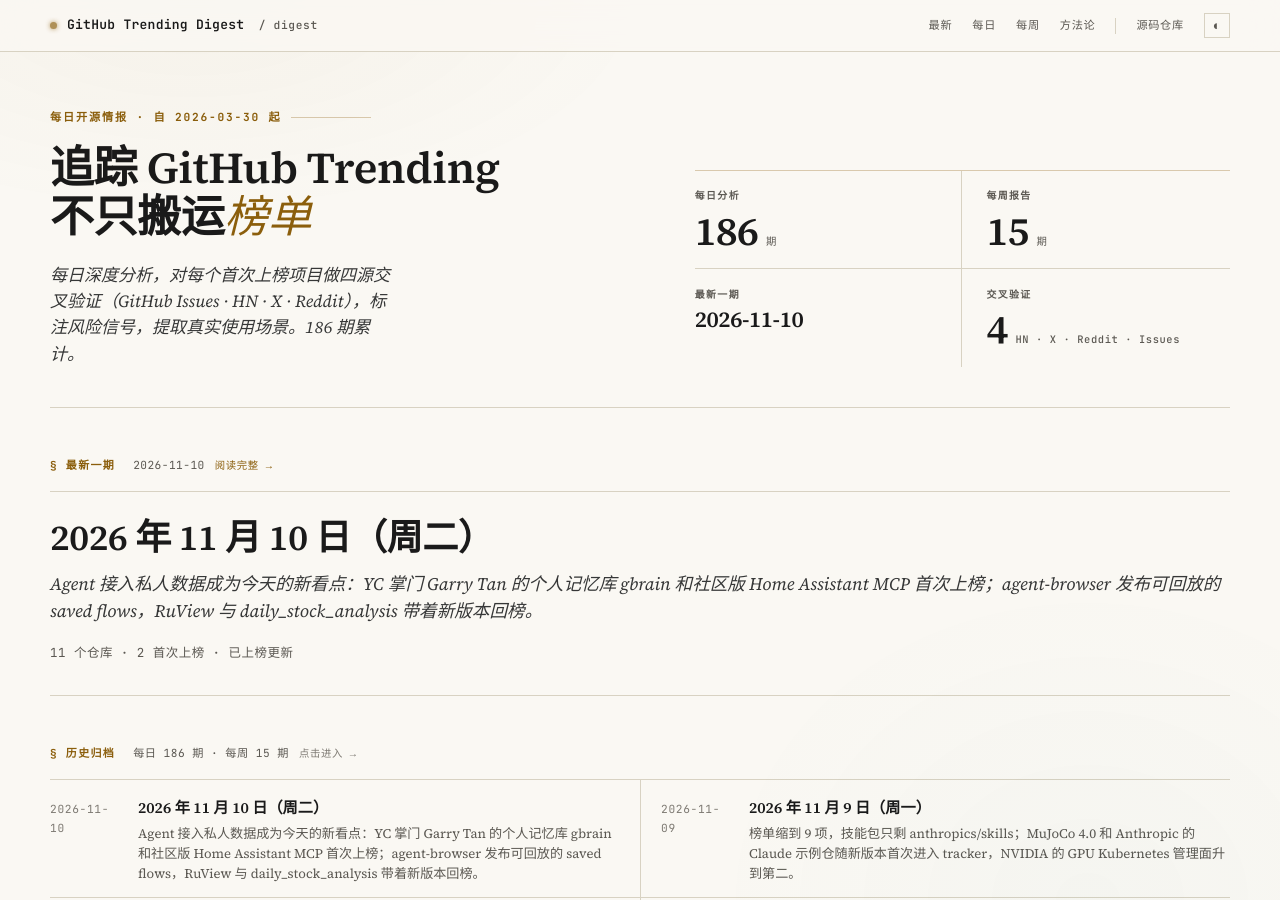
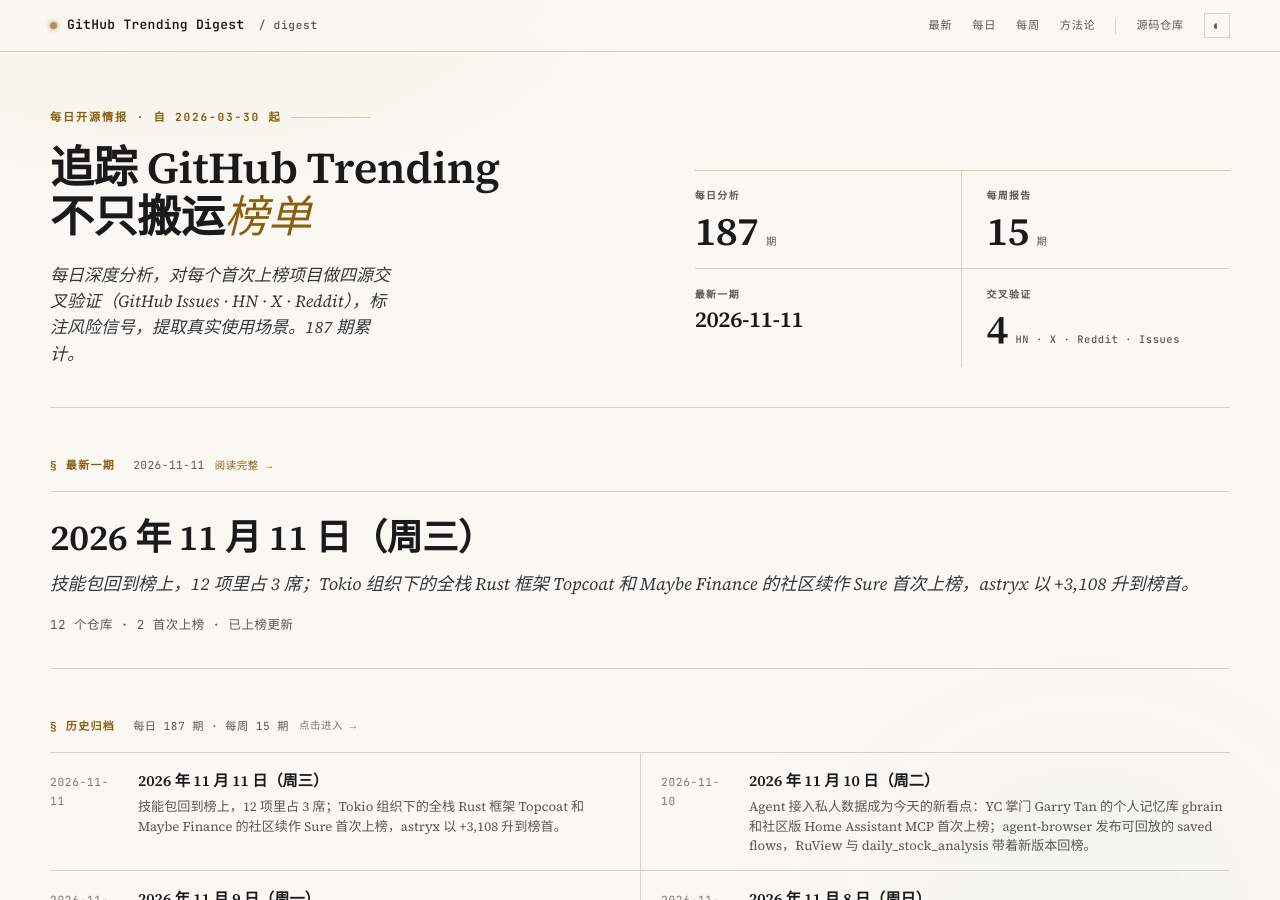
Before and after one commit to maxzyma/github-trending-digest, a Jekyll site: the page built from index.md, in a window 1280 px wide and 900 px high. Built offline with Jekyll 4.4.1, drawn with Linux system fonts in a browser that asks for light colours; some of the changed lines change nothing that is shown; some of the changed text lies outside the part shown.

Commit message:
daily: 2026-11-11 public archive

```diff
--- /dev/null
+++ b/daily/2026-11-11-analysis.md
@@ -0,0 +1,173 @@
+---
+layout: daily
+date: 2026-11-11
+title: GitHub Trending 深度分析 — 2026 年 11 月 11 日（周三）
+subtitle: 技能包回到榜上，12 项里占 3 席；Tokio 组织下的全栈 Rust 框架 Topcoat 和 Maybe Finance 的社区续作 Sure 首次上榜，astryx 以 +3,108 升到榜首。
+total: 12
+new_count: 2
+new_repos:
+  - repo: we-promise/sure
+    stars: 12012
+    star_delta: 159
+    lang: Ruby
+    source_strength: 中
+    risk_tags: ['stability', 'dependency', 'compliance', 'PR 积压']
+  - repo: tokio-rs/topcoat
+    stars: 6853
+    star_delta: 192
+    lang: Rust
+    source_strength: 强
+    risk_tags: ['stability', 'bus_factor', '开发体验', '功能缺口']
+updated_repos:
+  - repo: meta/astryx
+    change: ↑1
+    days_listed: 4
+  - repo: anthropics/skills
+    change: ↓1
+    days_listed: 4
+  - repo: anthropics/claude-quickstarts
+    change: ↑1
+    days_listed: 3
+  - repo: google-deepmind/mujoco
+    change: ↓1
+    days_listed: 3
+  - repo: homeassistant-ai/ha-mcp
+    change: ↑3
+    days_listed: 2
+  - repo: vercel-labs/agent-browser
+    change: ↓1
+    days_listed: 4
+  - repo: sherlock-project/sherlock
+    change: ↓6
+    days_listed: 4
+---
+
+# GitHub Trending 深度分析 — 2026 年 11 月 11 日（周三）
+
+_技能包回到榜上，12 项里占 3 席；Tokio 组织下的全栈 Rust 框架 Topcoat 和 Maybe Finance 的社区续作 Sure 首次上榜，astryx 以 +3,108 升到榜首。_
+
+_项目总数: 12 | 首次上榜: 2 | 重新上榜: 3 | 已上榜更新: 7 | 数据源: https://github.com/trending_
+
+## 本日主线
+
+**主线一：榜单地图 — 榜单扩到 12 项，技能包和 Claude 素材重新成为最大盘。** 昨天的 gbrain、RuView、daily_stock_analysis 和 OpenMausBot 离榜，2 个 NEW 和 3 个回榜项目补进来。今日 12 项可分 6 组：
+
+- **技能包与 Claude 素材**（4 项，最大盘）—— `anthropics/skills`（↓1，#2，+1,679）、`addyosmani/agent-skills`（RE，#3，+465）、`anthropics/claude-quickstarts`（↑1，#4，+531）、`mattpocock/skills`（RE，#12，+1,225）
+- **Agent 工具**（3 项）—— `homeassistant-ai/ha-mcp`（↑3，#7，+790）、`vercel-labs/agent-browser`（↓1，#8，+780）、`ranxianglei/billion-context`（RE，#11，+375）
+- **Web 开发框架**（2 项）—— `meta/astryx`（↑1，榜首，+3,108）、`tokio-rs/topcoat`（NEW，#10，+192）
+- **仿真**（1 项）—— `google-deepmind/mujoco`（↓1，#5，+456）
+- **OSINT**（1 项）—— `sherlock-project/sherlock`（↓6，#9，+2,393）
+- **个人财务应用**（1 项）—— `we-promise/sure`（NEW，#6，+159）
+
+12 项今日合计 +12,153 星，astryx 和 sherlock 两项占 5,501。昨天 4 项的 Agent 记忆与工具组今天剩 3 项，gbrain 只停留了 1 天，OpenMausBot 停留了 3 天。
+
+**主线二：两个 NEW 都是"完整应用"方向，和近期的 Agent 工具潮不同路。** Topcoat 是 Tokio 组织下的全栈 Rust Web 框架：页面在服务端渲染，交互逻辑用 `$(...)` 写成普通 Rust，框架把它转成浏览器里的 JavaScript，不需要 wasm 包和前端构建。它 7 月公开，11-09 和 11-10 连发 v0.12.0、v0.12.1，README 写明"早期、实验性，会有破坏性变更"。Sure 是已归档的 Maybe Finance 的社区续作，一个可以自己部署的记账和净值跟踪应用，上个月底发布 v0.7.6，目前有 896 个 open issue 和 PR。写 Rust 后端的读者可以看 Topcoat 的设计取舍，想把财务数据留在自己服务器上的读者可以看 Sure。
+
+**主线三：ha-mcp 上榜第二天日增量从 +31 涨到 +790。** 昨天它以 #10 首次上榜，今天升到 #7，星数从 6,023 到 6,700。仓库这两天只有 dev 构建和依赖更新，没有新的正式版本，增长来自上榜后的曝光。同组的 agent-browser 在 v0.42.0 之后继续合入改动：原生二进制改为按平台分包发布（#2150），大页面的快照提速（#2509）。
+
+**主线四：榜单解读提醒 — 三个技能包和 sherlock 的增量都找不到对应的仓库事件。** anthropics/skills、agent-skills、mattpocock/skills 今天合计 +3,369 星，三者主分支最近一次提交分别在 11-06、11-01 和 10-31。sherlock 连续四天日增量过千，今天 +2,393，最新版本仍是 9-08 的 v0.16.2，主分支最近一次提交是 11-01 的横幅调整。这些星数反映的是关注度的回流，读者不必因为它们上榜去找"新功能"。
+
+## 新上榜项目
+
+### [we-promise/sure](https://github.com/we-promise/sure) — NEW ⭐ 12,012（+159）| Ruby | 信源：中
+
+**它是什么**: 一个自己部署的个人记账和资产管理应用。你把银行账户、信用卡、券商持仓接进来，它汇总成净值曲线、收支分类和预算。README 写明它是已归档的 Maybe Finance 项目的社区 fork，由社区继续维护。
+
+**解决什么问题**: Maybe Finance 原团队停止开发并把仓库归档后，已经在用它的人没有了后续版本。Sure 接手这份代码继续发版，补银行和券商的数据接入。对不想把流水交给商业记账服务的人，它提供一个可以放在自己服务器上的选项。
+
+**谁在用、怎么用**（来自 Issues/README）:
+- 自托管净值跟踪：#10（26 条评论，2025-07 至今未关闭）报告净值要手动建一笔交易才算对，说明有人长期用它盯净值。
+- 银行流水同步：#88（24 条评论）、#2720（16 条评论）讨论 SimpleFIN、Enable Banking 同步后的总额错乱和去重误删交易。
+- 从其他记账工具迁移：#641（21 条评论）要求导入 Mint、YNAB 数据。
+- 券商接入：评论最多的 PR 在加新的数据源，如 StashAway（#4742，40 条评论）、eToro（#4700，27 条评论）。
+
+**社区怎么评价**:
+- 正面: 贡献者较分散，jjmata 428 次提交、zachgoll 230、Shpigford 220、gariasf 208、sokie 131；11 月以来新开 issue 44 个，连发三个 alpha 版本。
+- 负面: 核心的净值和余额计算问题长期未关（#10、#243）；#4790 报告 SimpleFIN 同步约 15 天后永久失败（已关闭）。
+- 健康度: 12,012 stars、892 forks、39 subscribers（约 308:1），896 个 open issue/PR（其中约 418 个是 PR），仓库 2025-07 创建，今天仍有推送。HN 只有一篇 1 分、0 评论的帖子；X 上没有检索到相关讨论；Reddit 本次未能检索到，热度未知。
+
+**风险与争议**:
+- **stability**: 净值、余额、同步去重等核心计算的 bug 积压时间长，财务数据出错的代价高。
+- **dependency**: 银行流水依赖 SimpleFIN、Enable Banking 等第三方聚合服务，覆盖范围和稳定性受它们限制。
+- **compliance**: AGPL-3.0 许可，修改后对外提供服务需要开放源码；README 另有商标使用限制，不能沿用 Maybe 的名称。
+- **PR 积压**: 约 418 个 open PR，合入速度跟不上提交速度。
+
+**技术备注**: Ruby on Rails，AGPL-3.0；提供 Docker 部署，最新正式版 v0.7.6（10-31）。
+
+### [tokio-rs/topcoat](https://github.com/tokio-rs/topcoat) — NEW ⭐ 6,853（+192）| Rust | 信源：强
+
+**它是什么**: 一个用 Rust 写完整网站的框架，README 的标语是"The full full-stack framework for Rust"。页面由服务器生成，按钮点击、展开收起这类交互也用 Rust 写，框架负责把它变成浏览器能跑的 JavaScript。路由、UI 组件、资源打包、Tailwind、会话、邮件和 OpenAPI 都自带。
+
+**解决什么问题**: 用 Rust 做 Web 应用，过去通常要后端一套 Rust、前端一套 JavaScript 工程，或者把 Rust 编译成 wasm 发到浏览器。Topcoat 让组件直接在服务端查数据库并渲染，省掉单独的 API 层；简单交互不用回服务器，也不需要 wasm 包和前端构建步骤。
+
+**谁在用、怎么用**（来自 Issues/HN）:
+- 个人项目：#486 的作者说自己在个人项目里用它并且喜欢，同时报告约 5k 行的项目改一行后 dev 重建要 37 秒，宏里的代码得不到语言服务器支持。
+- 多应用工作区：#517（5 条评论）报告多个应用共用 target 目录时，`topcoat dev` 会清掉其他应用的资源包。
+- 没有找到生产环境落地的案例。
+
+**社区怎么评价**:
+- 正面: HN 两次讨论都上了百分，7-17 的首发帖 134 分，9-25 的第二篇 114 分；有评论把它类比 Phoenix LiveView，Rails 背景的开发者认可这个方向。
+- 负面: HN 上有人质疑它没有数据库层却自称 full-stack，也有人担心它靠 Tokio 的名气而不是技术获得采用。#275（8 条评论，最热）提议把客户端代码从真实 Rust 编译成 JS，替换现在的表达式转译方式，核心设计仍在争论。
+- 健康度: 6,853 stars、302 forks、43 subscribers（约 159:1），58 个 open issue/PR，仓库 2026-04 创建，11-10 仍有推送。提交集中在 pikaju（965 次），Tokio 作者 carllerche 12 次。X 上以官宣和转述为主，没有看到独立使用反馈；Reddit 本次未能检索到。
+
+**风险与争议**:
+- **stability**: README 自述早期、实验性，0.x 版本从 10-24 的 v0.11.0 走到 11-10 的 v0.12.1，升级要预期破坏性变更。
+- **bus_factor**: 绝大部分提交来自一位开发者。
+- **开发体验**: 增量构建慢、宏内代码缺少 IDE 支持（#486）。
+- **功能缺口**: 与 Toasty ORM 的更好集成仍在 README 的 Roadmap 里，表单到数据库这一段还要自己写。
+
+**技术备注**: Rust，MIT 许可；服务端渲染加表达式转译，另有 htmx 和 Datastar 集成；最新版本 v0.12.1（11-10）。
+
+## 重新上榜项目
+
+### addyosmani/agent-skills — RE（#3，上次上榜 2026-10-10）
+
+- **Stars**: 115,207（今日 +465，较 10-10 的 104,019 增加 +11,188）
+- **更新**: 10-31 发布 0.6.15，11-01 合入"按代码和基线核对评审发现"的评审技能改动（#736），此后主分支无新提交。
+
+### ranxianglei/billion-context — RE（#11，上次上榜 2026-11-09）
+
+- **Stars**: 6,358（今日 +375，较 11-09 的 5,198 增加 +1,160）
+- **更新**: 版本仍是 11-07 的 v0.1.213。11-10 集中合入一批修复，包括 Hermes 插件卸载时恢复环境变量（#5991）和 CA 证书包过滤（#5809）。
+
+### mattpocock/skills — RE（#12，上次上榜 2026-11-08）
+
+- **Stars**: 320,987（今日 +1,225，较 11-08 的 317,761 增加 +3,226）
+- **更新**: 无显著更新。最新版本仍是 10-29 的 v1.3.2，主分支最近一次提交在 10-31。
+
+## 已上榜项目更新
+
+### meta/astryx — ↑1（连续上榜 4 天，#1）
+
+- **Stars**: 22,991（今日 +3,108，较 11-10 的 20,213 增加 +2,778）
+- **更新**: 11-10 连发 v0.7.12 和 v0.7.13。11-11 合入 SegmentedControl 拖动偏出控件后仍可继续选择（#10978），以及禁用的提交、重置按钮在页面激活前不会触发表单（#11107）。
+
+### anthropics/skills — ↓1（连续上榜 4 天，#2）
+
+- **Stars**: 192,382（今日 +1,679，较 11-10 的 191,049 增加 +1,333）
+- **更新**: 无显著更新，最后一次提交仍是 11-06。
+
+### anthropics/claude-quickstarts — ↑1（连续上榜 3 天，#4）
+
+- **Stars**: 20,524（今日 +531，较 11-10 的 20,041 增加 +483）
+- **更新**: 无显著更新，最后一次提交仍是 11-06。
+
+### google-deepmind/mujoco — ↓1（连续上榜 3 天，#5）
+
+- **Stars**: 17,390（今日 +456，较 11-10 的 16,937 增加 +453）
+- **更新**: 版本仍是 11-06 的 4.0.0。11-10 新增从 mjModel 配置渲染选项的函数，并把 Filament 渲染模块并入 Studio 以去掉重复打包。
+
+### homeassistant-ai/ha-mcp — ↑3（连续上榜 2 天，#7）
+
+- **Stars**: 6,700（今日 +790，较 11-10 的 6,023 增加 +677）
+- **更新**: 没有新的正式版本，dev 构建推进到 9.2.0.dev3471（11-11）。同期合入的是依赖升级和测试约束（#3051、#3054）。
+
+### vercel-labs/agent-browser — ↓1（连续上榜 4 天，#8）
+
+- **Stars**: 49,258（今日 +780，较 11-10 的 48,525 增加 +733）
+- **更新**: 版本仍是 11-10 的 v0.42.0。之后合入原生二进制按平台分包发布（#2150）和大页面快照提速（#2509）。
+
+### sherlock-project/sherlock — ↓6（连续上榜 4 天，#9）
+
+- **Stars**: 109,056（今日 +2,393，较 11-10 的 107,169 增加 +1,887）
+- **更新**: 无显著更新。最新版本仍是 9-08 的 v0.16.2，主分支最近一次提交是 11-01 的横幅调整。
--- /dev/null
+++ b/daily/2026-11-11.md
@@ -0,0 +1,18 @@
+# GitHub Trending 每日榜单 — 2026 年 11 月 11 日（周三）
+
+| # | 项目 | Stars | 今日 | 排名变化 |
+|---|------|-------|------|---------|
+| 1 | [meta/astryx](https://github.com/meta/astryx) | 22,991 | +3,108 | ↑1 |
+| 2 | [anthropics/skills](https://github.com/anthropics/skills) | 192,382 | +1,679 | ↓1 |
+| 3 | [addyosmani/agent-skills](https://github.com/addyosmani/agent-skills) | 115,207 | +465 | RE |
+| 4 | [anthropics/claude-quickstarts](https://github.com/anthropics/claude-quickstarts) | 20,524 | +531 | ↑1 |
+| 5 | [google-deepmind/mujoco](https://github.com/google-deepmind/mujoco) | 17,390 | +456 | ↓1 |
+| 6 | [we-promise/sure](https://github.com/we-promise/sure) | 12,012 | +159 | NEW |
+| 7 | [homeassistant-ai/ha-mcp](https://github.com/homeassistant-ai/ha-mcp) | 6,700 | +790 | ↑3 |
+| 8 | [vercel-labs/agent-browser](https://github.com/vercel-labs/agent-browser) | 49,258 | +780 | ↓1 |
+| 9 | [sherlock-project/sherlock](https://github.com/sherlock-project/sherlock) | 109,056 | +2,393 | ↓6 |
+| 10 | [tokio-rs/topcoat](https://github.com/tokio-rs/topcoat) | 6,853 | +192 | NEW |
+| 11 | [ranxianglei/billion-context](https://github.com/ranxianglei/billion-context) | 6,358 | +375 | RE |
+| 12 | [mattpocock/skills](https://github.com/mattpocock/skills) | 320,987 | +1,225 | RE |
+
+> 数据源：<https://github.com/trending> · 抓取于 2026-11-11
--- a/index.md
+++ b/index.md
@@ -48,6 +48,7 @@
 
 ## Daily Analysis
 
+- [2026-11-11](daily/2026-11-11-analysis) — 技能包回到榜上，12 项里占 3 席；Tokio 组织下的全栈 Rust 框架 Topcoat 和 Maybe Finance 的社区续作 Sure 首次上榜，astryx 以 +3,108 升到榜首。
 - [2026-11-10](daily/2026-11-10-analysis) — Agent 接入私人数据成为今天的新看点：YC 掌门 Garry Tan 的个人记忆库 gbrain 和社区版 Home Assistant MCP 首次上榜；agent-browser 发布可回放的 saved flows，RuView 与 daily_stock_analysis 带着新版本回榜。
 - [2026-11-09](daily/2026-11-09-analysis) — 榜单缩到 9 项，技能包只剩 anthropics/skills；MuJoCo 4.0 和 Anthropic 的 Claude 示例仓随新版本首次进入 tracker，NVIDIA 的 GPU Kubernetes 管理面升到第二。
 - [2026-11-08](daily/2026-11-08-analysis) — Google、Anthropic、Cloudflare 的官方技能包与 mattpocock/skills 同时排进前五，Anthropic 把 Office 技能改为 Apache 2.0；新面孔是 NVIDIA 的 GPU Kubernetes 管理面、三星家电本地控制和长会话上下文压缩。
```
